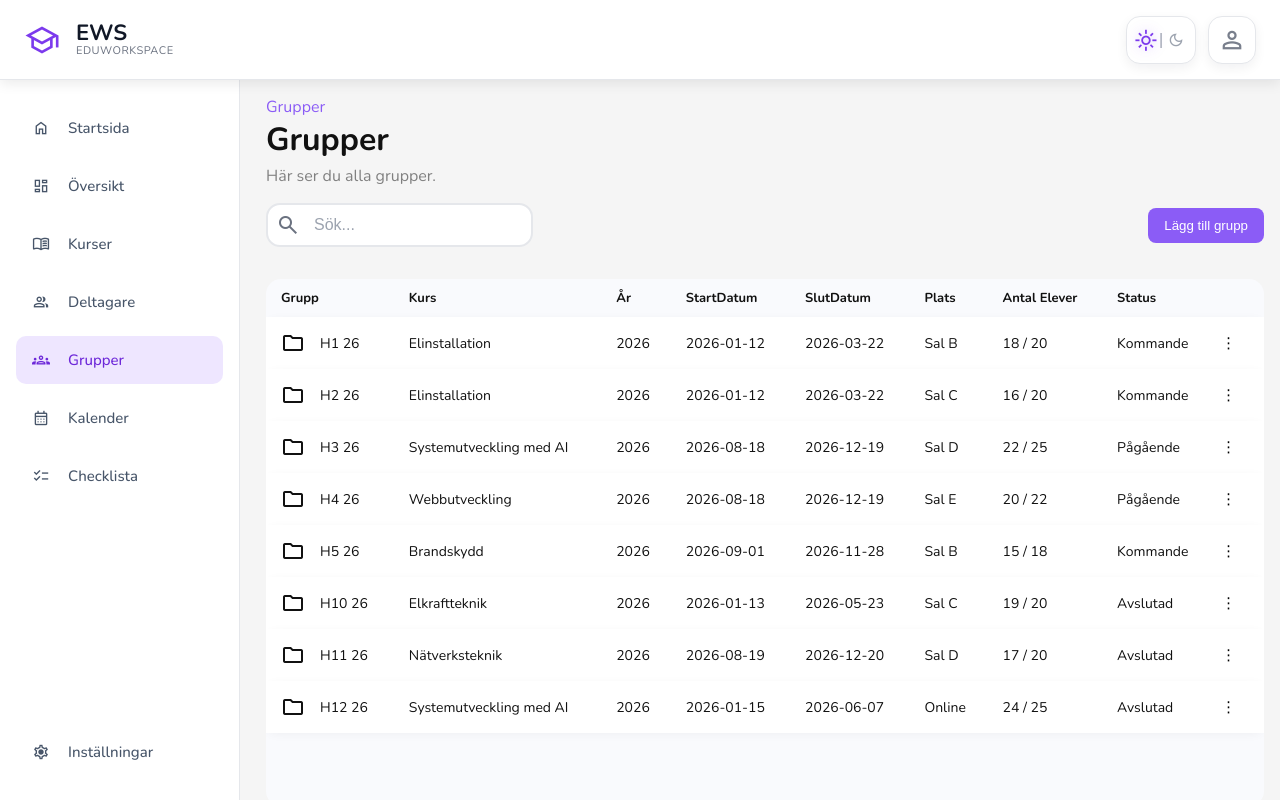
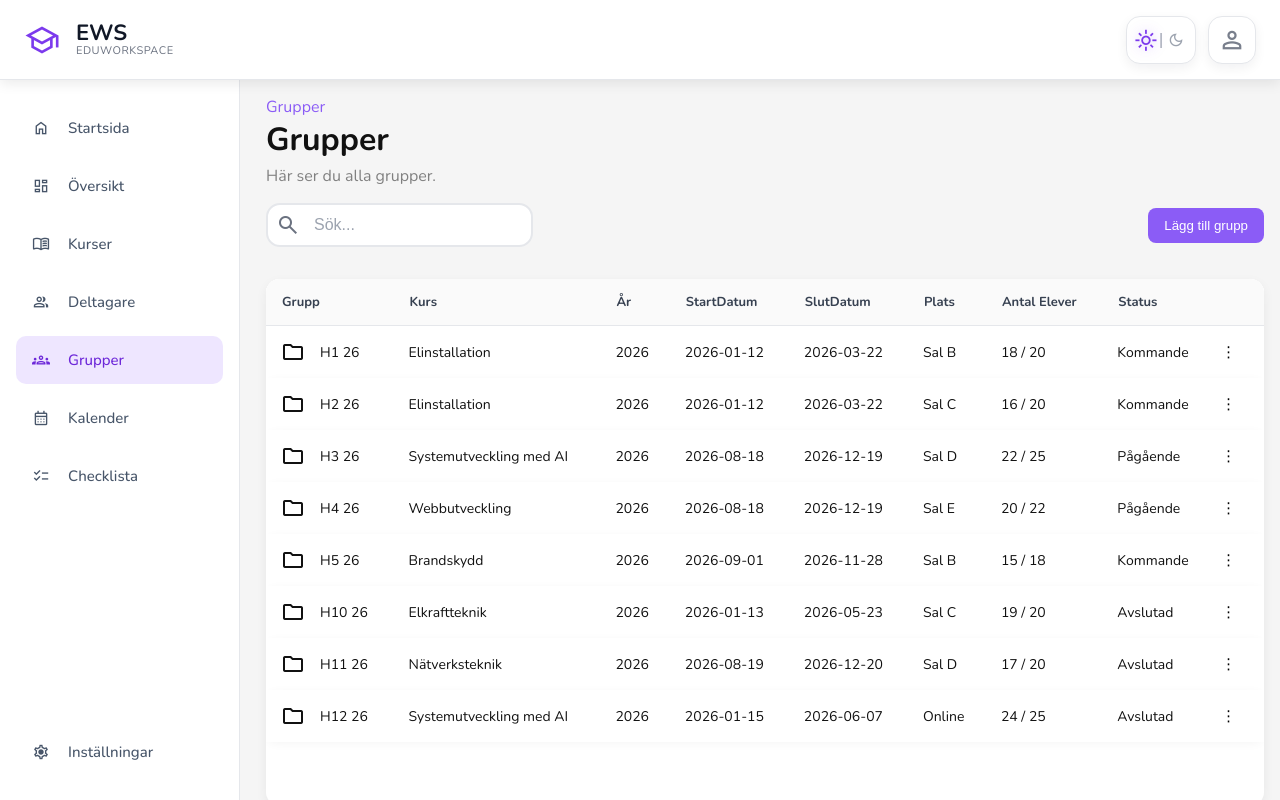
Before and after one commit to Brian-Bridgeman/Eduworkspace, an Angular app in the folder Client/: page /groups in a window 1280 px wide. Built offline with nearby package versions, Linux system fonts and the light colour scheme.

Commit message:
Fix colors and add borders

```diff
--- a/Client/src/styles.css
+++ b/Client/src/styles.css
@@ -33,10 +33,11 @@ body {
 
 /*CSS for the tabels in student-page, courses-page and courses-session-page */
 .tableDiv {
-  background: #f9fafd;
-  overflow-y: scroll;
+  background: var(--card-background);
+  overflow-y: auto;
   max-height: 24em;
-  border-radius: 15px;
+  border-radius: 14px;
+  box-shadow: 0 4px 12px #0f172a0f;
 }
 
 .avatar {
@@ -48,24 +49,26 @@ body {
 table {
   width: 100%;
   border-collapse: collapse;
+  background: var(--card-background);
 }
 
 table thead th {
   text-align: left;
   font-size: 13px;
-  padding: 10px 15px;
+  padding: 14px 16px;
   position: sticky;
   top: 0;
-  background: transparent;
+  background: #fafafa;
   z-index: 10;
-  font-weight: 600;
-  font-weight: bold;
+  font-weight: 700;
+  border-bottom: 1px solid #e5e7eb;
+  color: #374151;
 }
 
 tbody tr {
   background: white;
   border-radius: 10px;
-  box-shadow: 0 2px 10px rgba(0,0,0,0.04);
+  box-shadow: 0 2px 10px rgba(0, 0, 0, 0.04);
 }
 
 tbody td {
```
